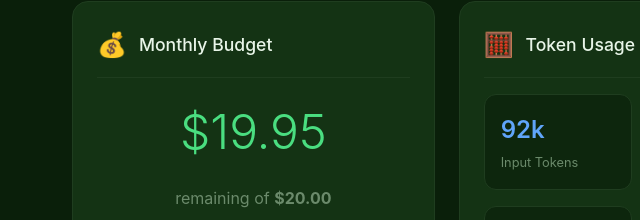
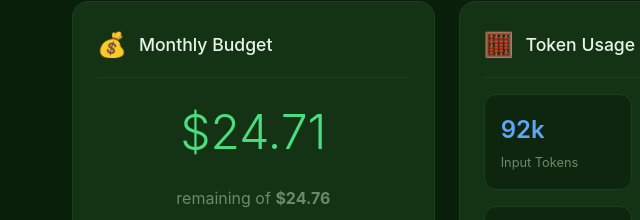
Before and after one commit to mix-creator/mix, a plain HTML site: page budget.html in a window 1280 px wide. Shown: the part 378-598 px from the top of the page, 0-640 px from the left. Drawn offline with Linux system fonts and the light colour scheme.

Commit message:
Update Moonshot budget to .76

```diff
--- a/budget.html
+++ b/budget.html
@@ -402,9 +402,9 @@
                     <span class="card-icon">💰</span>
                     <span class="card-title">Monthly Budget</span>
                 </div>
-                <div class="big-number success" id="remaining">$19.95</div>
+                <div class="big-number success" id="remaining">$24.71</div>
                 <div style="text-align: center; color: var(--text-muted); margin-bottom: 1rem;">
-                    remaining of <strong>$20.00</strong>
+                    remaining of <strong>$24.76</strong>
                 </div>
                 <div class="progress-bar">
                     <div class="progress-fill success" style="width: 0.2%"></div>
```
Also changed, not shown: index.html (+2 -2 lines), 1 other file.
